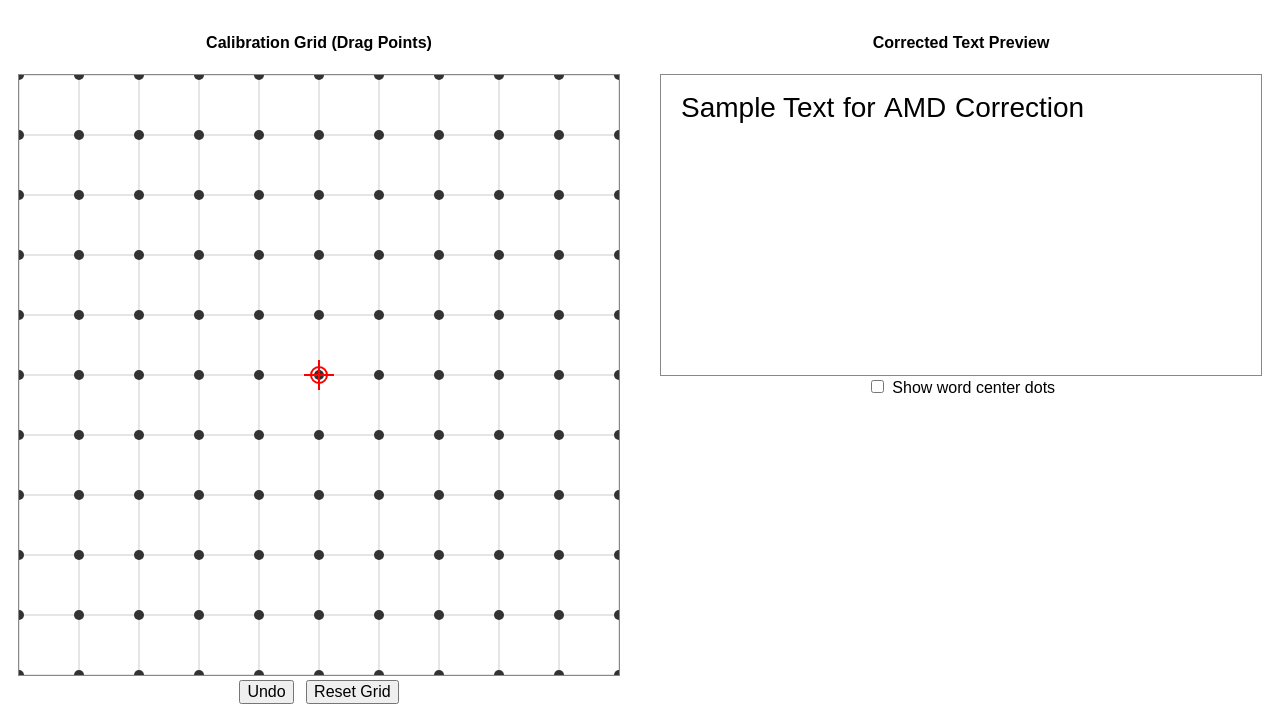
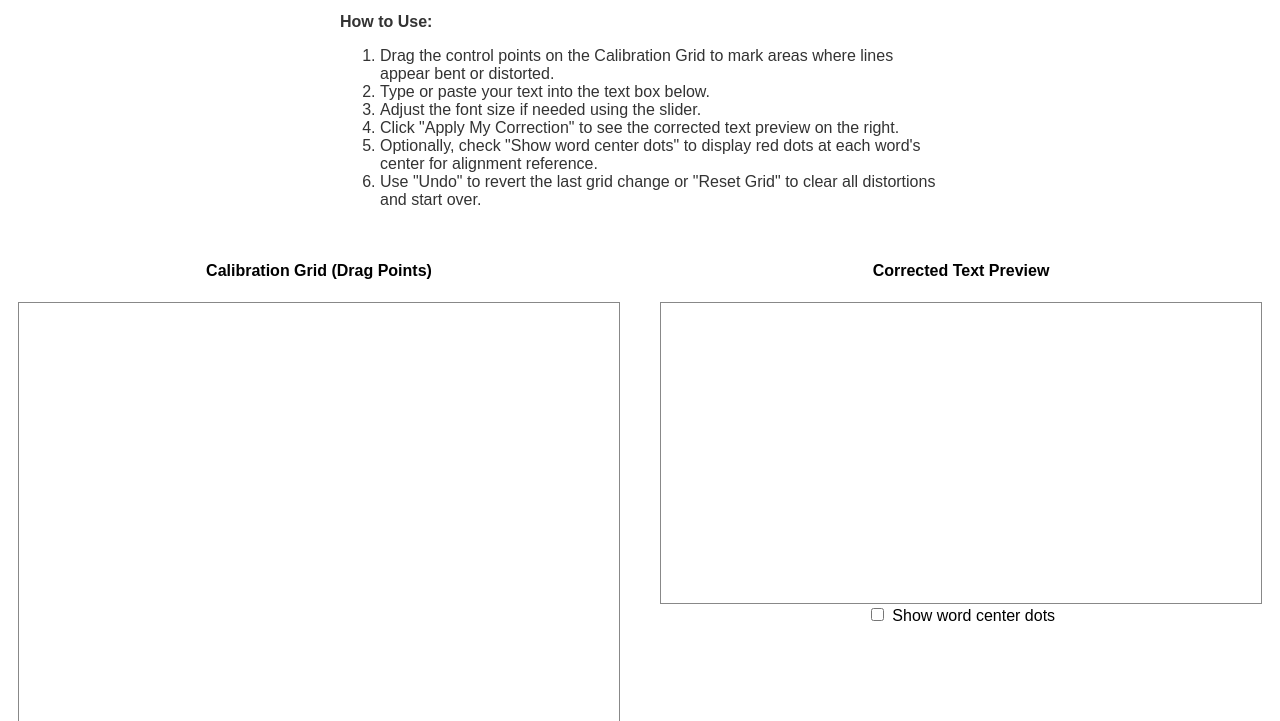
Before and after one commit to AMDfocus/macular-vision-corrector, a plain HTML site: page index.html in a window 1280 px wide. Shown: the part 56-777 px from the top of the page. Drawn offline with Linux system fonts and the light colour scheme.

Commit message:
Update index.html

```diff
--- a/index.html
+++ b/index.html
@@ -16,6 +16,13 @@
     h2 {
       margin: 16px 0;
       font-size: 32px;
+    }
+    .instructions {
+      width: 600px;
+      margin-bottom: 16px;
+      font-size: 16px;
+      color: #333;
+      text-align: left;
     }
     .canvas-container {
       display: flex;
@@ -57,7 +64,17 @@
 </head>
 <body>
   <h2>Macular Vision Corrector</h2>
-
+  <div class="instructions">
+    <strong>How to Use:</strong>
+    <ol>
+      <li>Drag the control points on the Calibration Grid to mark areas where lines appear bent or distorted.</li>
+      <li>Type or paste your text into the text box below.</li>
+      <li>Adjust the font size if needed using the slider.</li>
+      <li>Click "Apply My Correction" to see the corrected text preview on the right.</li>
+      <li>Optionally, check "Show word center dots" to display red dots at each word's center for alignment reference.</li>
+      <li>Use "Undo" to revert the last grid change or "Reset Grid" to clear all distortions and start over.</li>
+    </ol>
+  </div>
   <div class="canvas-container">
     <div class="panel">
       <h4>Calibration Grid (Drag Points)</h4>
@@ -75,14 +92,12 @@
       </div>
     </div>
   </div>
-
   <div id="controls">
     <textarea id="textInput">Sample Text for AMD Correction</textarea>
     <button id="applyBtn">Apply My Correction</button>
     <label>Font Size: <span id="fontSizeDisplay">28px</span></label>
     <input type="range" id="fontSizeSlider" min="12" max="72" value="28">
   </div>
-
   <script>
     // Element refs
     const gridCanvas = document.getElementById('gridCanvas'), gctx = gridCanvas.getContext('2d');
@@ -182,90 +197,4 @@
       dragPoint.dy = e.clientY - r.top - dragPoint.y;
       drawGrid(); applyBtn.click();
     });
-    gridCanvas.addEventListener('pointerup', () => { dragPoint = null; });
-
-    // Fourier interpolation
-    const coeffDx = [], coeffDy = [];
-    function computeCoeffs() {
-      for (let u = 0; u < N; u++) {
-        coeffDx[u] = []; coeffDy[u] = [];
-        for (let v = 0; v < N; v++) {
-          let rX = 0, iX = 0, rY = 0, iY = 0;
-          for (let i = 0; i < N; i++) {
-            for (let j = 0; j < N; j++) {
-              const ang = -2 * Math.PI * (u * i / N + v * j / N);
-              const c = Math.cos(ang), s = Math.sin(ang);
-              rX += points[i][j].dx * c; iX += points[i][j].dx * s;
-              rY += points[i][j].dy * c; iY += points[i][j].dy * s;
-            }
-          }
-          const norm = N * N;
-          coeffDx[u][v] = { re: rX / norm, im: iX / norm };
-          coeffDy[u][v] = { re: rY / norm, im: iY / norm };
-        }
-      }
-    }
-    function fourierDist(x, y) {
-      const gx = x / cellW, gy = y / cellW;
-      let dx = 0, dy = 0;
-      for (let u = 0; u < N; u++) {
-        for (let v = 0; v < N; v++) {
-          const ang = 2 * Math.PI * (u * gx / N + v * gy / N);
-          const c = Math.cos(ang), s = Math.sin(ang);
-          dx += coeffDx[u][v].re * c - coeffDx[u][v].im * s;
-          dy += coeffDy[u][v].re * c - coeffDy[u][v].im * s;
-        }
-      }
-      return { dx, dy };
-    }
-
-    // Apply correction
-    applyBtn.onclick = () => {
-      computeCoeffs();
-      pctx.clearRect(0, 0, previewCanvas.width, previewCanvas.height);
-      const fontSize = fontSizeSlider.value + 'px';
-      pctx.font = fontSize + ' sans-serif';
-      pctx.textBaseline = 'top'; pctx.fillStyle = '#000'; pctx.textAlign = 'left';
-      const words = textInput.value.trim().split(/\s+/).filter(w => w);
-      let x = margin, y = margin;
-      const space = pctx.measureText(' ').width;
-      const maxW = previewCanvas.width - margin * 2;
-      const centers = [];
-      const lineH = LINEH();
-      words.forEach(w => {
-        const wW = Math.ceil(pctx.measureText(w).width), h = lineH;
-        if (x + wW > margin + maxW) { x = margin; y += lineH; }
-        const off = document.createElement('canvas'); off.width = wW; off.height = h;
-        const ictx = off.getContext('2d'); ictx.font = fontSize + ' sans-serif'; ictx.textBaseline = 'top'; ictx.fillStyle = '#000';
-        ictx.fillText(w, 0, 0);
-        const src = ictx.getImageData(0, 0, wW, h).data;
-        const dst = pctx.createImageData(wW, h);
-        const cx = previewCanvas.width / 2, cy = previewCanvas.height / 2;
-        for (let py = 0; py < h; py++) {
-          for (let px = 0; px < wW; px++) {
-            const { dx, dy } = fourierDist(cx + px - wW / 2, cy + py - h / 2);
-            const sx = Math.round(px + dx), sy = Math.round(py + dy);
-            const si = 4 * ((Math.min(h - 1, Math.max(0, sy)) * wW) + Math.min(wW - 1, Math.max(0, sx)));
-            const di = 4 * ((py * wW) + px);
-            dst.data.set(src.slice(si, si + 4), di);
-          }
-        }
-        pctx.putImageData(dst, x, y);
-        centers.push({ cx: x + wW / 2, cy: y + h / 2 });
-        x += wW + space;
-      });
-      if (centerDotChk.checked) {
-        pctx.fillStyle = 'red';
-        centers.forEach(c => { pctx.beginPath(); pctx.arc(c.cx, c.cy, 5, 0, 2 * Math.PI); pctx.fill(); });
-      }
-    };
-
-    // Init
-    window.onload = () => { drawGrid(); applyBtn.click(); };
-  </script>
-
-  <div class="footer">
-    Powered by University of South Australia
-  </div>
-</body>
-</html>
+    gridCanvas.addEventListener
```
